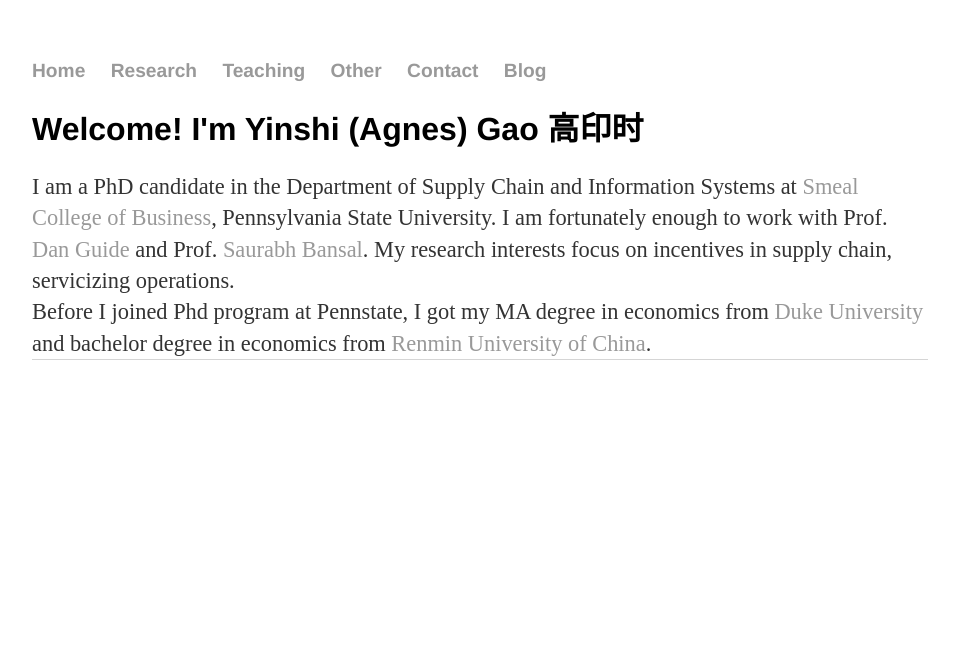
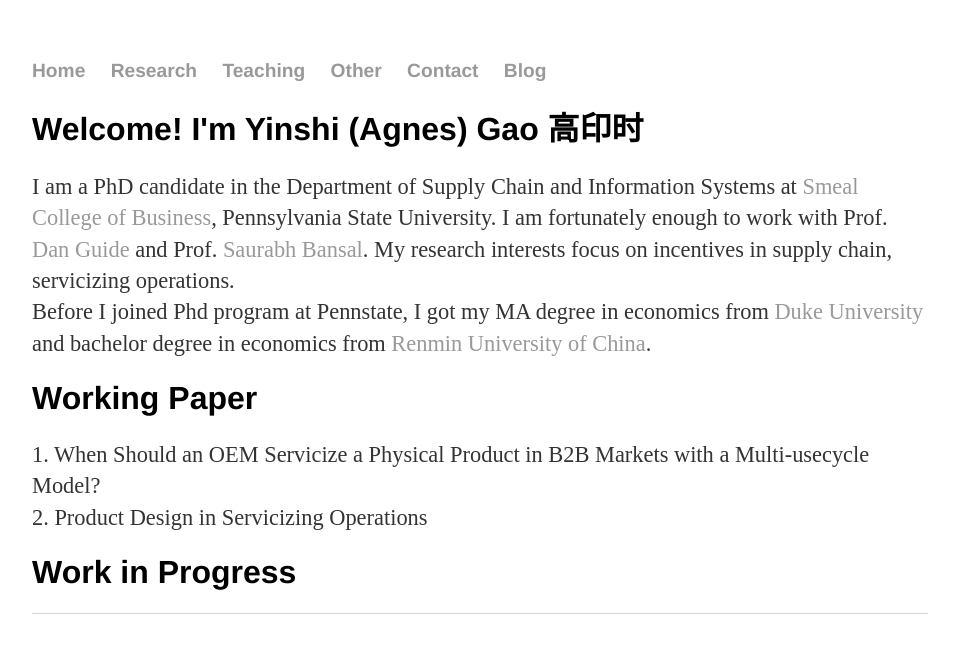
Before and after one commit to yinshi-gao/yinshi-gao.github.io, a Jekyll site: the page built from index.html, in a window 1280 px wide. Shown: the top 653 px of the page, without its empty margins (160-1113 px from the left). Built offline with Jekyll 4.4.1, drawn with Linux system fonts in a browser that asks for light colours.

Commit message:
Update index.html

```diff
--- a/index.html
+++ b/index.html
@@ -11,4 +11,9 @@
 	<p2> Before I joined Phd program at Pennstate, I got my MA degree in economics from <a href="https://duke.edu/">Duke University</a>
 		and bachelor degree in economics from <a href="https://www.ruc.edu.cn/en">Renmin University of China</a>.
 	</p2>
+	<h1>Working Paper</h1>
+	<p2>1. When Should an OEM Servicize a Physical Product in B2B Markets with a Multi-usecycle Model?</p2>
+	<br>
+	<p2>2. Product Design in Servicizing Operations</p2>
+	<h1>Work in Progress</h1>
 </div><!-- /.blurb -->
```
